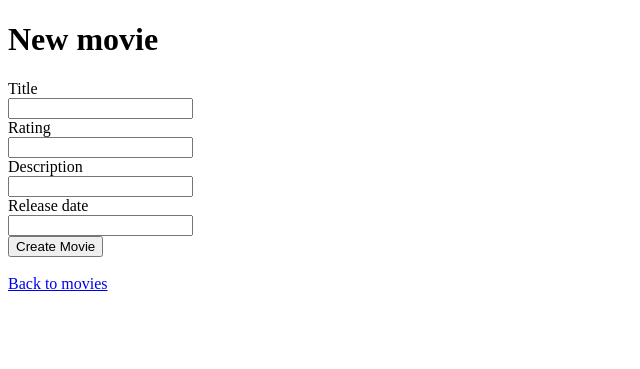
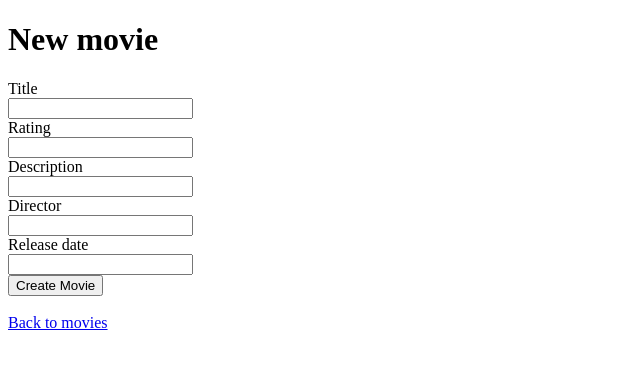
Before and after one commit to HaidanP/csci457-project6, a Rails app: page /movies/new in a window 1280 px wide. Shown: the top 369 px of the page, without its empty margins (0-640 px from the left). Run offline with Rails 7, Linux system fonts and the light colour scheme; parts of the project's set-up code (start-up, migrations or seed data) failed here and were passed over; some libraries are stand-ins or nearby versions.

Commit message:
feat: let users edit and view a movie's director

```diff
--- a/app/controllers/movies_controller.rb
+++ b/app/controllers/movies_controller.rb
@@ -1,5 +1,7 @@
+#Haidan Parajuli csci 457
+
 class MoviesController < ApplicationController
-  before_action :set_movie, only: %i[ show edit update destroy ]
+  before_action :set_movie, only: %i[ show edit update destroy similar ]
 
   # GET /movies or /movies.json
   def index
@@ -40,6 +42,16 @@ class MoviesController < ApplicationController
 
   # GET /movies/1 or /movies/1.json
   def show
+  end
+
+  #GET /movies/1/similar
+  #bounces back to the list with a notice if there's nothing to match on
+  def similar
+    if @movie.director_missing?
+      redirect_to movies_path, notice: "'#{@movie.title}' has no director info"
+    else
+      @movies = @movie.others_by_same_director
+    end
   end
 
   # GET /movies/new
@@ -97,6 +109,6 @@ class MoviesController < ApplicationController
 
     # Only allow a list of trusted parameters through.
     def movie_params
-      params.require(:movie).permit(:title, :rating, :description, :release_date)
+      params.require(:movie).permit(:title, :rating, :description, :director, :release_date)
     end
 end
--- a/app/views/movies/_form.html.erb
+++ b/app/views/movies/_form.html.erb
@@ -1,3 +1,4 @@
+<%#Haidan Parajuli csci 457 %>
 <%= form_with(model: movie) do |form| %>
   <% if movie.errors.any? %>
     <div style="color: red">
@@ -26,6 +27,12 @@
     <%= form.text_field :description %>
   </div>
 
+  <%#label text comes out as "Director" which is what the cucumber step fills in %>
+  <div>
+    <%= form.label :director, style: "display: block" %>
+    <%= form.text_field :director %>
+  </div>
+
   <div>
     <%= form.label :release_date, style: "display: block" %>
     <%= form.text_field :release_date %>
--- /dev/null
+++ b/features/step_definitions/director_steps.rb
@@ -0,0 +1,6 @@
+#Haidan Parajuli csci 457
+
+#goes back to the db instead of trusting the page so we know the update really got saved
+Then(/^the director of "([^"]*)" should be "([^"]*)"$/) do |title, director|
+  expect(Movie.find_by!(title: title).director).to eq(director)
+end
```
Also changed, not shown: app/views/movies/_movie.html.erb (+7 -0 lines), features/support/paths.rb (+12 -0 lines), app/views/movies/_movie.json.jbuilder.
